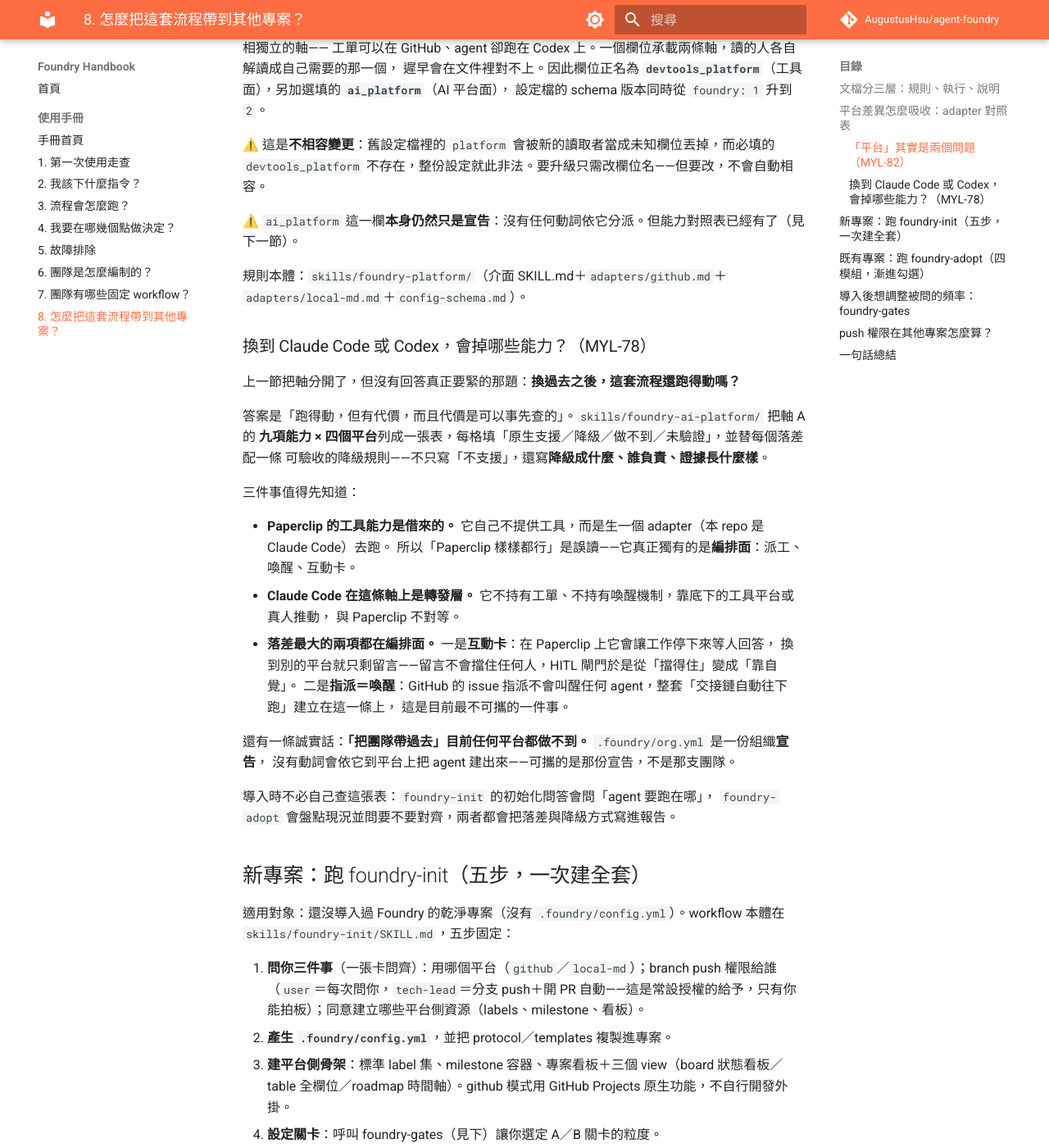
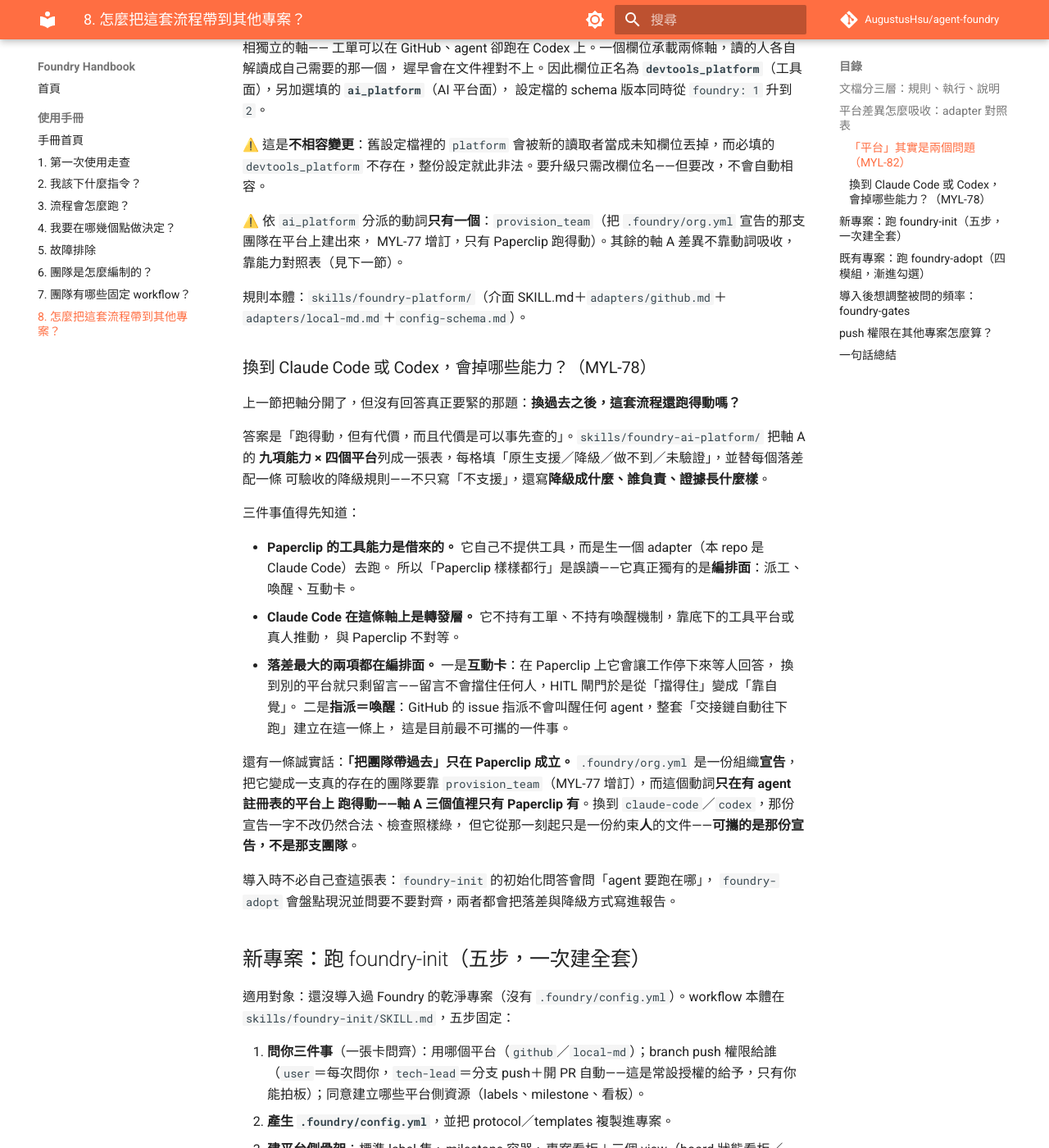
Before and after one commit to AugustusHsu/agent-foundry, an MkDocs documentation site: the page built from docs/handbook/08-cross-platform.md, in a window 1280 px wide and 1400 px high, scrolled down 1787 px. Shown: the whole window at 82% size. Built offline with MkDocs 1.6.1 and Material for MkDocs 9.7.7, drawn with Linux system fonts in a browser that asks for light colours; comment, search, counter and statistics services are not loaded.

Commit message:
🐛 MYL-77 審查回應：清掉被本單作廢的「軸 A 沒有動詞」宣稱（4 處）＋兩則措辭收斂
複審瑕疵 3：本分支給軸 A 補上 `provision_team`，但 repo 裡還有多處字面宣稱
「軸 A 沒有動詞」。同一顆 commit 若不一併清掉，讀者照欄位權威去查會讀到與交付物
相反的答案。本次改掉交付面與手冊面共 4 處：

- `config-schema.md:15`：`ai_platform` 的欄位權威格。原文「仍然沒有任何動詞依它
  分派，也不會有 adapters/ 跟它對應」與同檔 `:229`（本單新增）直接互斥。改為寫明
  依它分派的動詞只有 `provision_team`、對照文檔是 `adapters/paperclip.md`。
- `config.example.yml:13`：新專案會抄走的範本，錯的宣稱會被複製出去。
- `docs/handbook/08-cross-platform.md:49`／`:72-73`：公開手冊（wiki 為主閱讀面）
  原文「把團隊帶過去目前任何平台都做不到」，與本分支 `foundry-ai-platform` §6
  正好相反。改為「只在 Paperclip 成立」，並保留「可攜的是宣告不是團隊」那句結論。

另收斂兩則措辭（複審次要建議 1、2）：

- `adapters/paperclip.md`：「稽核一律看 `access.*`」限定為 `canAssignTasks` 的稽核。
  實測 `access` 與 `permissions` 兩組欄位完全不重疊，前置閘門要查的 `canCreateAgents`
  只活在 `permissions` 底下，照原措辭去查會查到空。踩雷表同步。
- `foundry-platform/SKILL.md` §8.2：補「找不到必填非空的身分欄位就停下發卡，
  不得退而求其次挑選填欄位」——原本只寫硬要求，沒寫真的遇不到時怎麼收。

`foundry-init`／`foundry-adopt` 還有 4 處同類宣稱，屬本單邊界明文禁動，另開後續單。
`.foundry/config.yml:14` 同樣一處，agent 不得自行改動。

Co-Authored-By: Claude Opus 5 (1M context) <noreply@anthropic.com>

```diff
--- a/docs/handbook/08-cross-platform.md
+++ b/docs/handbook/08-cross-platform.md
@@ -46,7 +46,8 @@ Foundry 把「文檔」拆成三層，各有各的載體與真實來源（SSOT
 ⚠️ 這是**不相容變更**：舊設定檔裡的 `platform` 會被新的讀取者當成未知欄位丟掉，而必填的 `devtools_platform`
 不存在，整份設定就此非法。要升級只需改欄位名——但要改，不會自動相容。
 
-⚠️ `ai_platform` 這一欄**本身仍然只是宣告**：沒有任何動詞依它分派。但能力對照表已經有了（見下一節）。
+⚠️ 依 `ai_platform` 分派的動詞**只有一個**：`provision_team`（把 `.foundry/org.yml` 宣告的那支團隊在平台上建出來，
+MYL-77 增訂，只有 Paperclip 跑得動）。其餘的軸 A 差異不靠動詞吸收，靠能力對照表（見下一節）。
 
 規則本體：`skills/foundry-platform/`（介面 SKILL.md＋`adapters/github.md`＋`adapters/local-md.md`＋`config-schema.md`）。
 
@@ -69,8 +70,10 @@ Foundry 把「文檔」拆成三層，各有各的載體與真實來源（SSOT
   二是**指派＝喚醒**：GitHub 的 issue 指派不會叫醒任何 agent，整套「交接鏈自動往下跑」建立在這一條上，
   這是目前最不可攜的一件事。
 
-還有一條誠實話：**「把團隊帶過去」目前任何平台都做不到。** `.foundry/org.yml` 是一份組織**宣告**，
-沒有動詞會依它到平台上把 agent 建出來——可攜的是那份宣告，不是那支團隊。
+還有一條誠實話：**「把團隊帶過去」只在 Paperclip 成立。** `.foundry/org.yml` 是一份組織**宣告**，
+把它變成一支真的存在的團隊要靠 `provision_team`（MYL-77 增訂），而這個動詞**只在有 agent 註冊表的平台上
+跑得動——軸 A 三個值裡只有 Paperclip 有**。換到 `claude-code`／`codex`，那份宣告一字不改仍然合法、檢查照樣綠，
+但它從那一刻起只是一份約束**人**的文件——**可攜的是那份宣告，不是那支團隊**。
 
 導入時不必自己查這張表：`foundry-init` 的初始化問答會問「agent 要跑在哪」，
 `foundry-adopt` 會盤點現況並問要不要對齊，兩者都會把落差與降級方式寫進報告。
```
Also changed, not shown: skills/foundry-platform/SKILL.md (+1 -1 lines), skills/foundry-platform/adapters/paperclip.md (+2 -2 lines), skills/foundry-platform/config-schema.md (+1 -1 lines), 1 other file.
